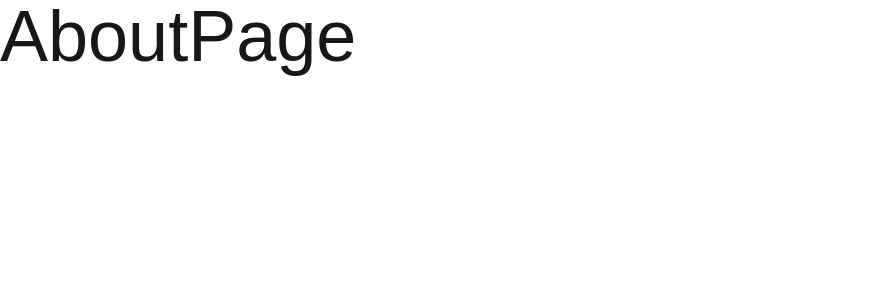
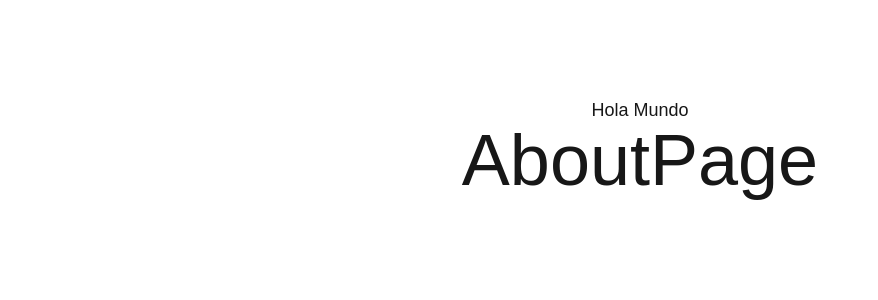
Before and after one commit to jespejo-run-dev/first-steps-nextjs, a Next.js app: page /about in a window 1280 px wide. Shown: the top 300 px of the page, without its empty margins (0-878 px from the left). Built offline with nearby package versions, Linux system fonts and the light colour scheme.

Commit message:
Layouts y Layouts Anidados

```diff
--- a/app/about/page.tsx
+++ b/app/(general)/about/page.tsx
@@ -2,8 +2,8 @@
 
 
 export const metadata: Metadata = {
- title: 'SEO Title',
- description: 'SEO Description',
+ title: 'About Page',
+ description: 'This is the about page of my website',
  keywords: ['About Page', 'Jespejo', 'Information']
 };
 
--- /dev/null
+++ b/app/(general)/layout.tsx
@@ -0,0 +1,14 @@
+
+
+export default function AboutLayout({
+ children
+}: {
+ children: React.ReactNode;
+}) {
+  return (
+    <main className="flex flex-col items-center p-24">
+      <span className="text-lg">Hola Mundo</span>
+      {children}
+    </main>
+  );
+}
--- a/app/layout.tsx
+++ b/app/layout.tsx
@@ -14,7 +14,7 @@
 
 export const metadata: Metadata = {
   title: "Jespejo Home Page",
-  description: "Generated by NextJS",
+  description: "Generated by Next",
 };
 
 export default function RootLayout({
```
Also changed, not shown: app/(general)/contact/page.tsx (renamed from app/contact/page.tsx), app/(general)/pricing/page.tsx (renamed from app/pricing/page.tsx).
